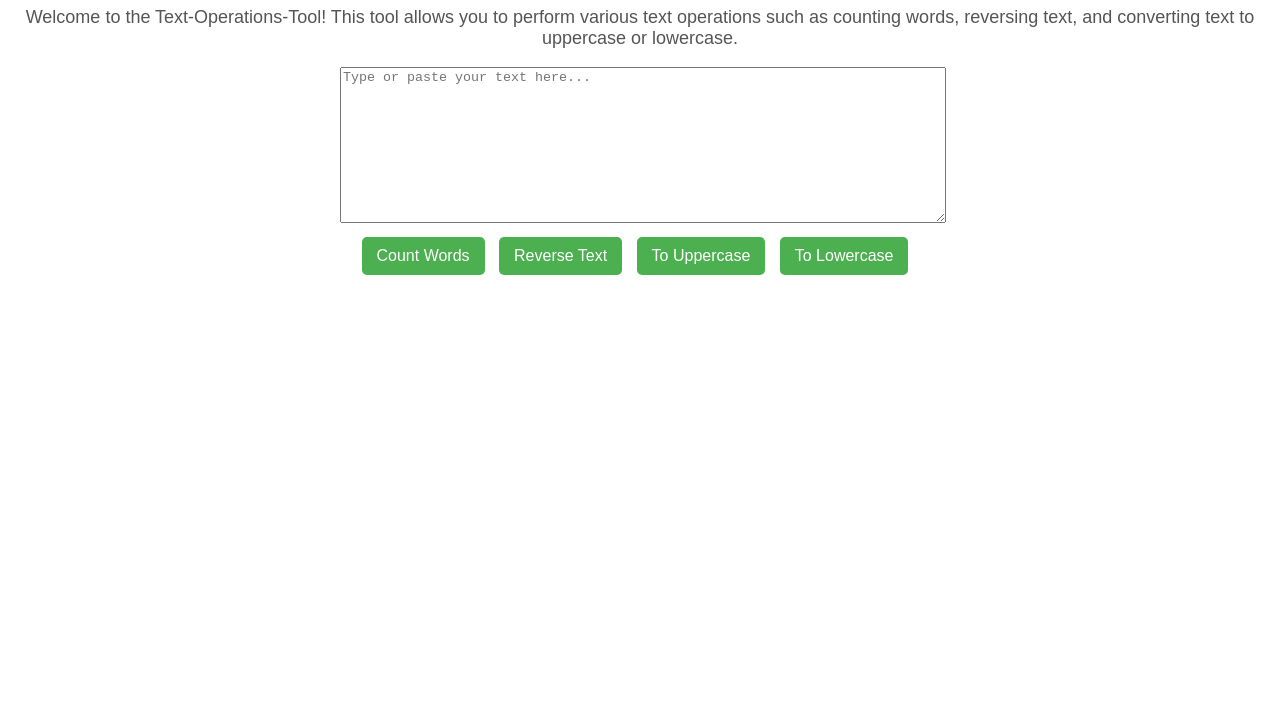
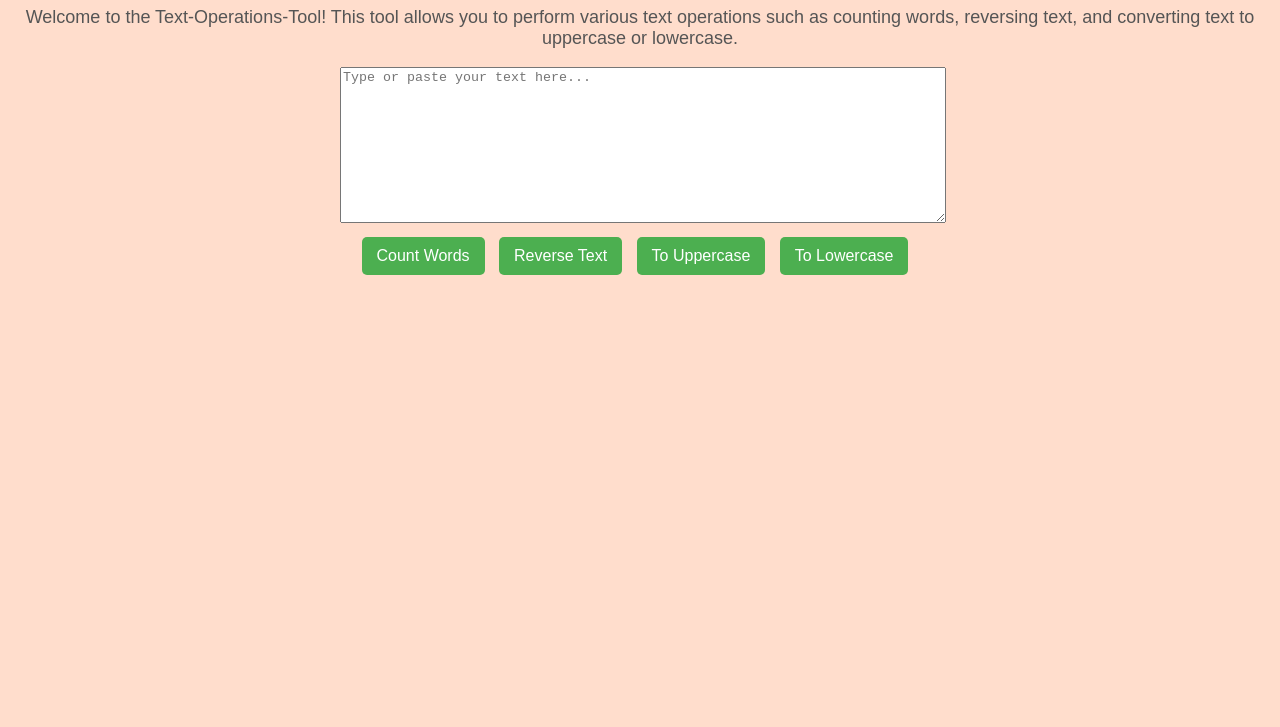
Before and after one commit to VaishnaviGund42/text-operations-tool, a plain HTML site: page index.html in a window 1280 px wide. Shown: the part 73-800 px from the top of the page. Drawn offline with Linux system fonts and the light colour scheme.

Commit message:
background colour added

```diff
--- a/index.html
+++ b/index.html
@@ -9,6 +9,7 @@
     body {
         font-family: Arial, sans-serif;
         margin: 20px;
+        background-color: #ffddcc;
     }
     h1 {
         color: #333;
```
